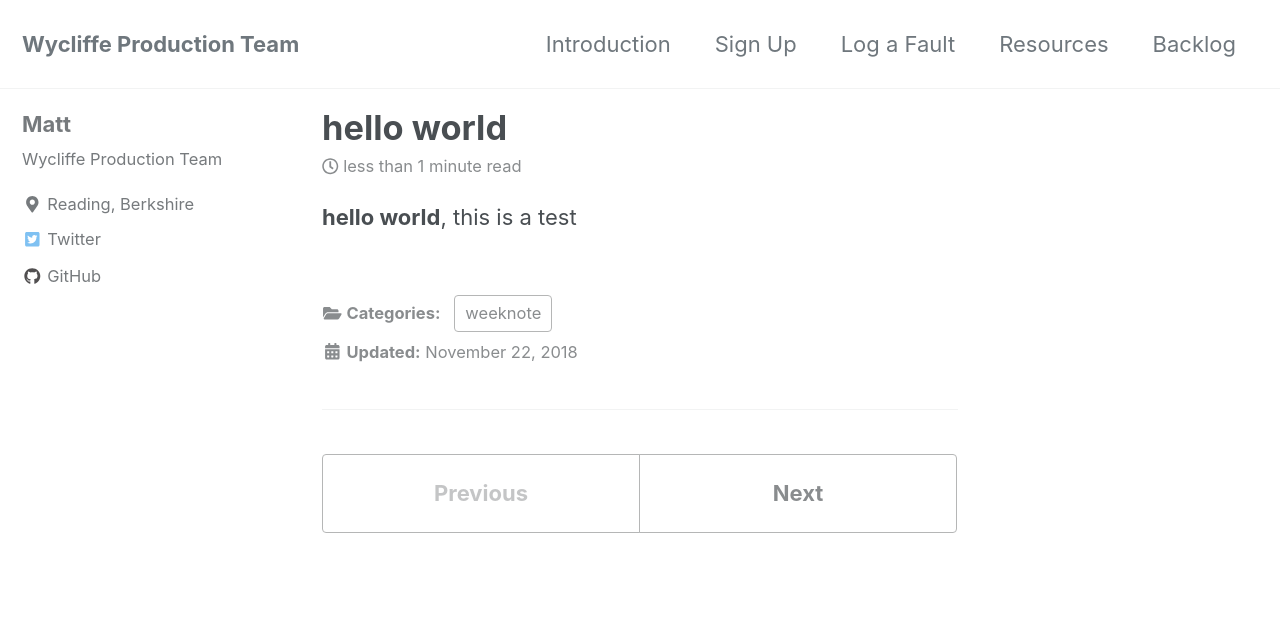
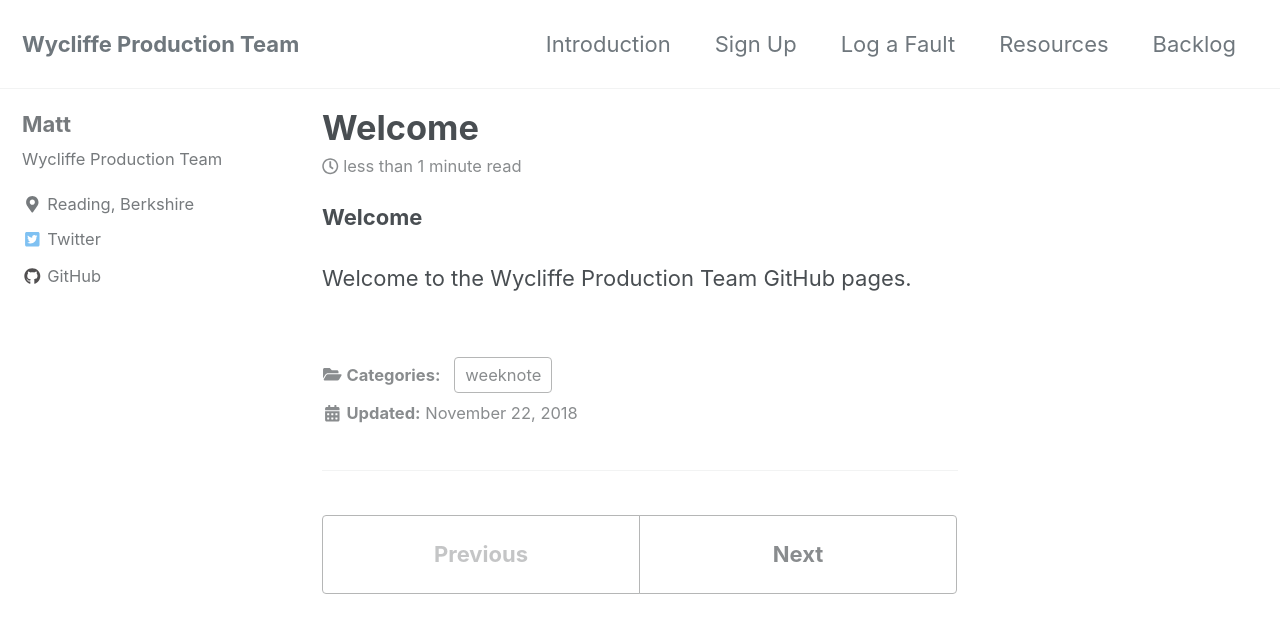
Before and after one commit to wycliffeproductionteam/wycliffeproductionteam.github.io, a Jekyll site: the page built from _posts/2018-11-22-hello.md, in a window 1280 px wide and 900 px high. Shown: the top 633 px of the window. Built offline with Jekyll 4.4.1, drawn with Linux system fonts in a browser that asks for light colours; cached includes are drawn as plain includes; nearby versions of some CDN libraries.

Commit message:
Updated post

```diff
--- a/_posts/2018-11-22-hello.md
+++ b/_posts/2018-11-22-hello.md
@@ -1,6 +1,8 @@
 ---
-title: "hello world"
+title: "Welcome"
 categories: [weeknote]
 ---
 
-**hello world**, this is a test
+**Welcome**
+
+Welcome to the Wycliffe Production Team GitHub pages.
```
